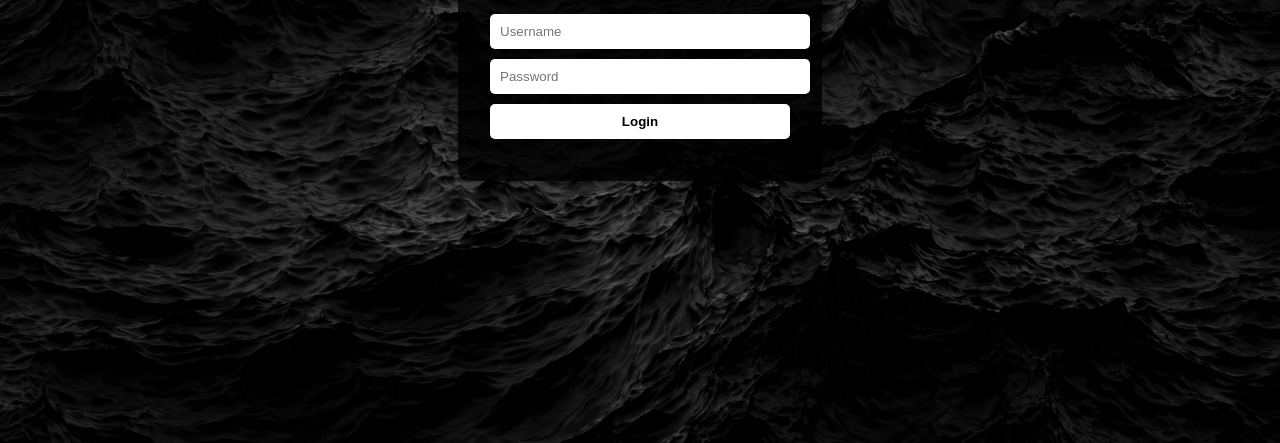
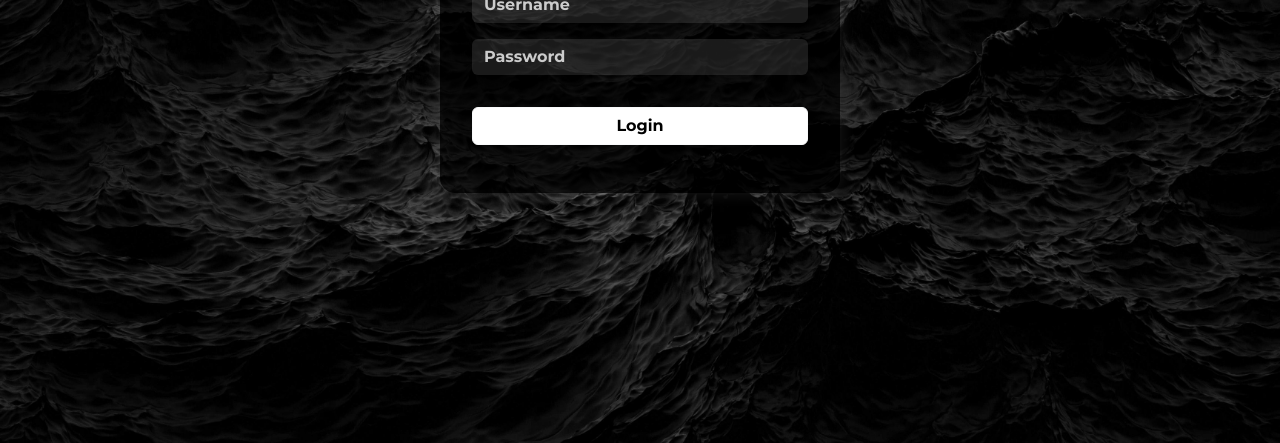
Before and after one commit to Yatazuki/Dataforthings, a plain HTML site: page index.html in a window 1280 px wide. Shown: the part 357-800 px from the top of the page. Drawn offline with nearby package versions, Linux system fonts and the light colour scheme.

Commit message:
Update index.html

```diff
--- a/index.html
+++ b/index.html
@@ -5,52 +5,60 @@
   <title>Login - Yatazuki</title>
   <meta name="viewport" content="width=device-width, initial-scale=1.0">
   <script src="https://cdn.jsdelivr.net/npm/@supabase/supabase-js"></script>
+  <link href="https://cdn.jsdelivr.net/npm/bootstrap@5.3.0/dist/css/bootstrap.min.css" rel="stylesheet">
+  <link href="https://fonts.googleapis.com/css2?family=Montserrat:wght@700&display=swap" rel="stylesheet">
   <style>
     body {
-      font-family: Arial, sans-serif;
+      font-family: 'Montserrat', sans-serif;
       background: url('background1.jpg') no-repeat center center fixed;
       background-size: cover;
-      color: white;
       display: flex;
-      flex-direction: column;
+      justify-content: center;
       align-items: center;
-      justify-content: center;
       height: 100vh;
       margin: 0;
+      color: white;
     }
     .login-box {
-      background: rgba(0,0,0,0.8);
+      background-color: rgba(0, 0, 0, 0.7);
       padding: 2rem;
-      border-radius: 10px;
-      width: 300px;
+      border-radius: 15px;
+      width: 100%;
+      max-width: 400px;
+      box-shadow: 0 0 15px rgba(255, 255, 255, 0.1);
     }
-    input, button {
-      width: 100%;
-      padding: 10px;
-      margin-top: 10px;
-      border-radius: 5px;
+    .login-box h2 {
+      text-align: center;
+      margin-bottom: 1.5rem;
+    }
+    .form-control {
+      background-color: rgba(255, 255, 255, 0.1);
+      color: white;
       border: none;
     }
-    button {
-      background: white;
+    .form-control::placeholder {
+      color: #ccc;
+    }
+    .btn {
+      margin-top: 1rem;
+      background-color: white;
       color: black;
       font-weight: bold;
     }
     .error {
+      margin-top: 1rem;
       color: red;
-      margin-top: 10px;
       text-align: center;
     }
   </style>
 </head>
 <body>
-
   <div class="login-box">
     <h2>Login</h2>
-    <input type="text" id="username" placeholder="Username" />
-    <input type="password" id="password" placeholder="Password" />
-    <button onclick="login()">Login</button>
-    <div class="error" id="errorBox"></div>
+    <input type="text" id="username" class="form-control mb-3" placeholder="Username">
+    <input type="password" id="password" class="form-control mb-3" placeholder="Password">
+    <button class="btn btn-light w-100" onclick="login()">Login</button>
+    <div id="errorBox" class="error"></div>
   </div>
 
   <script>
@@ -72,7 +80,7 @@
         .maybeSingle();
 
       if (error || !data) {
-        errorBox.innerText = "Invalid credentials";
+        errorBox.innerText = "❌ Invalid credentials";
         return;
       }
 
```
